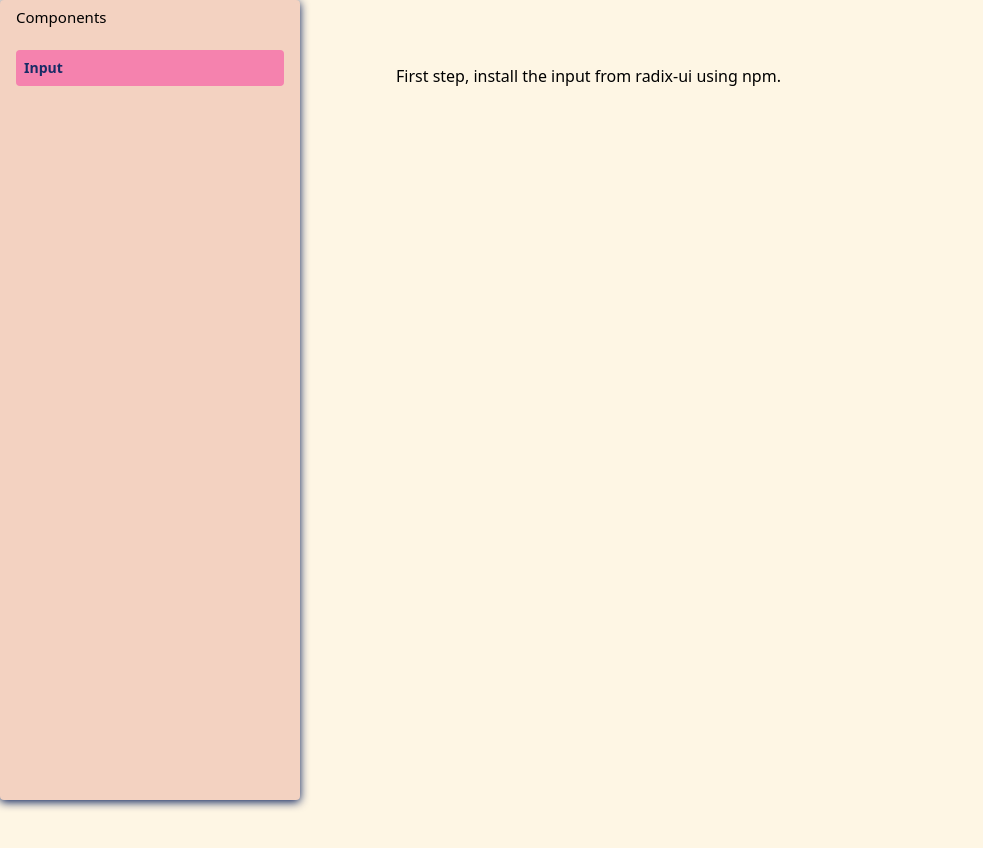
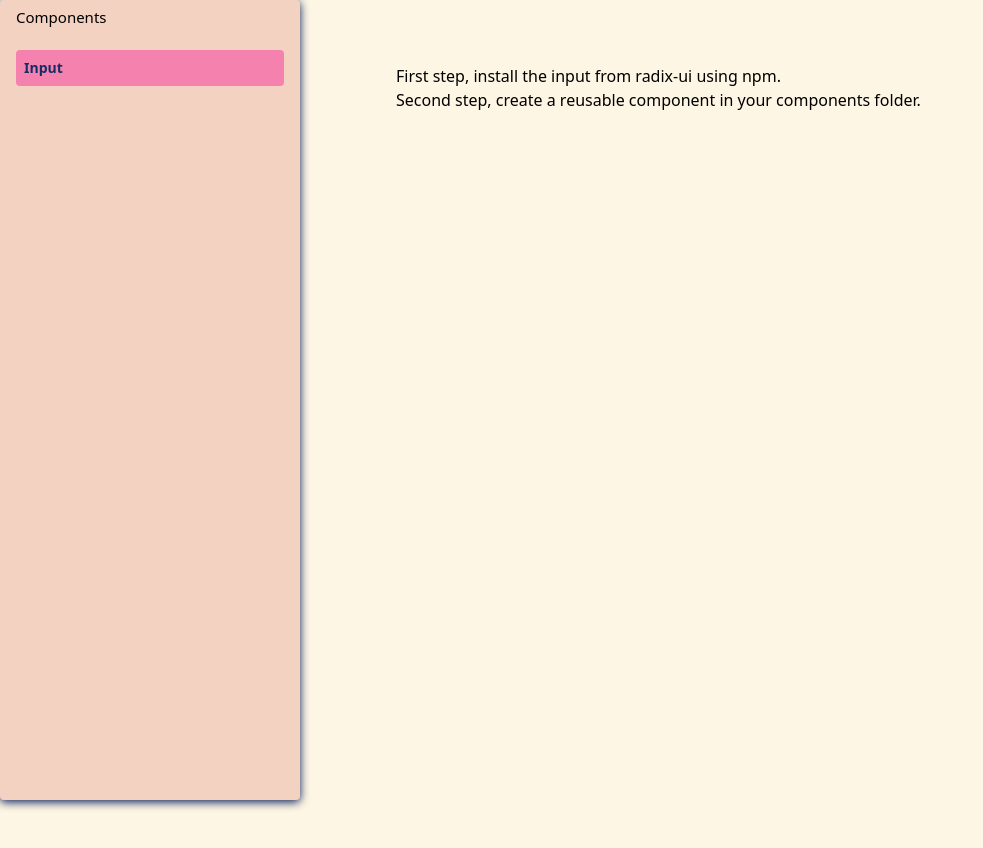
Before and after one commit to jimspags/radix-rhf, a Gatsby site: page /components/input in a window 1280 px wide. Shown: the top 848 px of the page, without its empty margins (0-983 px from the left). Built offline with nearby package versions, Linux system fonts and the light colour scheme; Gatsby itself is replaced by a stand-in of ours; some packages are replaced by stand-ins of ours.

Commit message:
Update Component “input”

```diff
--- a/src/markdowns/components/input.md
+++ b/src/markdowns/components/input.md
@@ -5,4 +5,40 @@ steps:
   - description: First step, install the input from radix-ui using npm.
     code:
       code: npm install @radix-ui/react-label
+  - description: Second step, create a reusable component in your components folder.
+    code:
+      code: >-
+        import * as Label from '@radix-ui/react-label';
+
+        import React, { useId, forwardRef } from 'react'
+
+        import './Input.scss'
+
+
+        export type InputType = 'text' | 'email' | 'number';
+
+        export type InputProps = {
+            label?: string;
+            type?: InputType;
+            placeholder?: string,
+            className?: string;
+        }
+
+
+
+
+        const Input = forwardRef<HTMLInputElement, InputProps>(({ ...props }: any, ref) => {
+            const { label, placeholder, name, type } = props
+            const id = useId()
+            return (
+                <div className='form-group'>
+                    <Label.Root className="LabelRoot" htmlFor={id}>
+                        {label}
+                    </Label.Root>
+                    <input className="Input" type={type} id={id} placeholder={placeholder} name={name} ref={ref} {...props} />
+                </div>
+            )
+        })
+
+        export default Input
 ---
```
